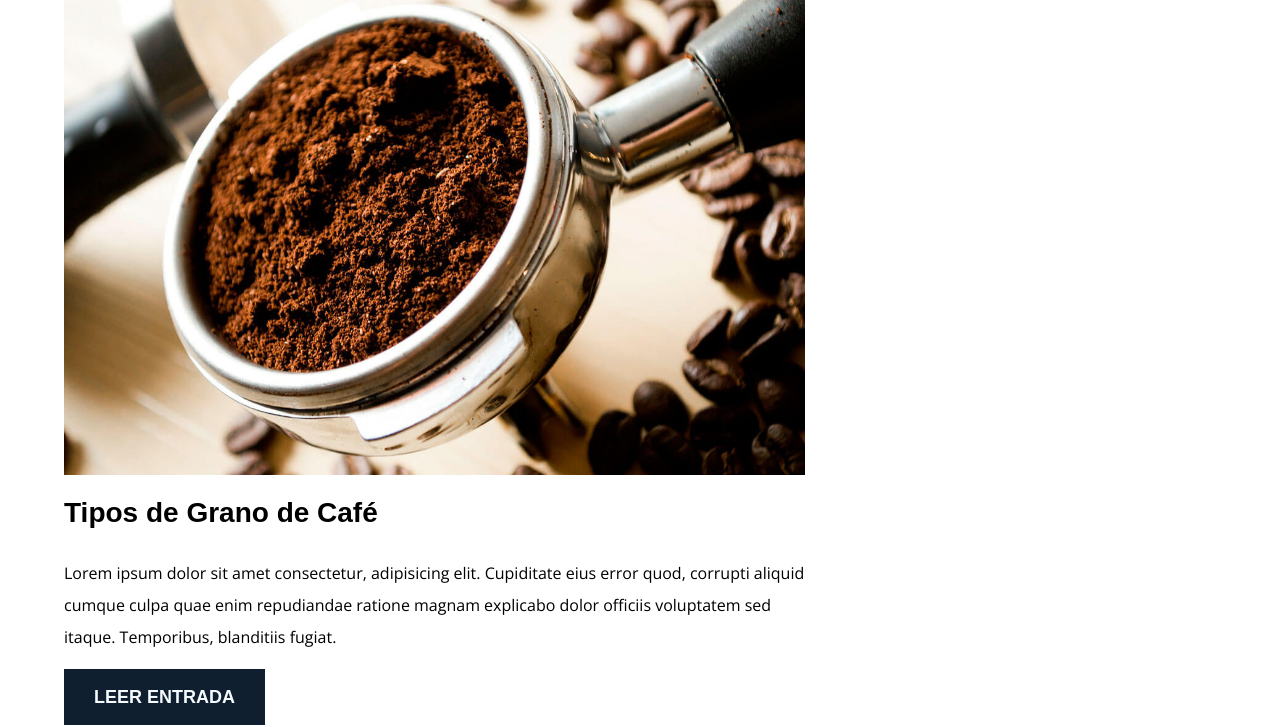
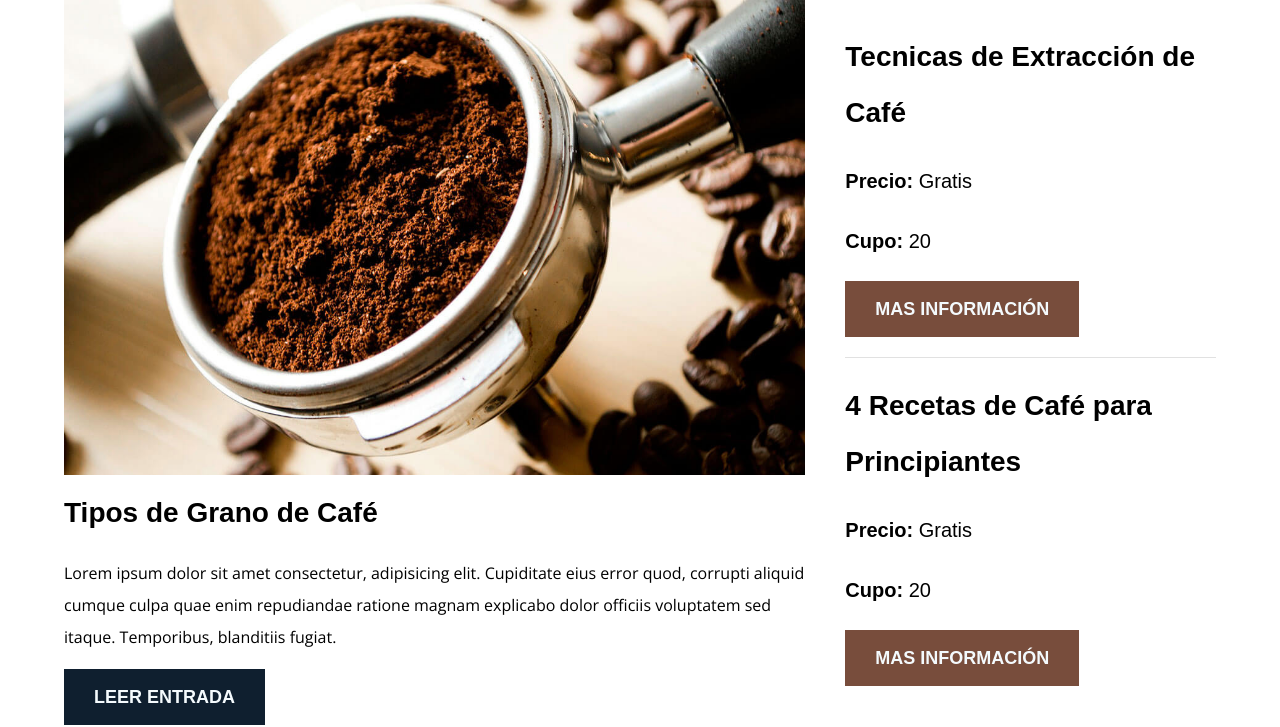
Before and after one commit to DamGar13/blog_del_cafe, a plain HTML site: page index.html in a window 1280 px wide. Shown: the part 763-1490 px from the top of the page. Drawn offline with nearby package versions, Linux system fonts and the light colour scheme.

Commit message:
Creacion de la barra lateral

```diff
--- a/css/style.css
+++ b/css/style.css
@@ -134,6 +134,38 @@ img{
     background-color: var(--negro);
 }
 
+.boton--secundario{
+    background-color: var(--primario);
+}
+
+/* estilos para el sidebar */
+
+.cursos{
+    list-style: none;
+}
+
+.widget-curso{
+    border-bottom: 1px solid var(--gris);
+    margin-bottom: 2rem;
+}
+
+.widget-curso:last-of-type{
+    border: none;
+}
+
+.widget-curso__label{
+    font-family: var(--fuenteEncabezado);
+    font-weight: 700;
+}
+
+.widget-curso__info{
+    font-weight: normal;
+}
+
+.widget-curso__label, .widget-curso__info{
+    font-size: 2rem;
+}
+
 @media (min-width: 769px){
     .barra{
         display: flex;
--- a/index.html
+++ b/index.html
@@ -80,6 +80,20 @@
         </main>
         <aside class="sidebar">
             <h3>Nuestros Cursos y Talleres</h3>
+            <ul class="cursos no-padding">
+                <li class="widget-curso">
+                    <h4 class="no-margin">Tecnicas de Extracción de Café</h4>
+                    <p class="widget-curso__label">Precio: <span class="widget-curso__info">Gratis</span></p>
+                    <p class="widget-curso__label">Cupo: <span class="widget-curso__info">20</span></p>
+                    <a href="entrada.html" class="boton boton--secundario">Mas Información</a>
+                </li>
+                <li class="widget-curso">
+                    <h4 class="no-margin">4 Recetas de Café para Principiantes</h4>
+                    <p class="widget-curso__label">Precio: <span class="widget-curso__info">Gratis</span></p>
+                    <p class="widget-curso__label">Cupo: <span class="widget-curso__info">20</span></p>
+                    <a href="entrada.html" class="boton boton--secundario">Mas Información</a>
+                </li>
+            </ul>
         </aside>
     </div>
 </body>
```
